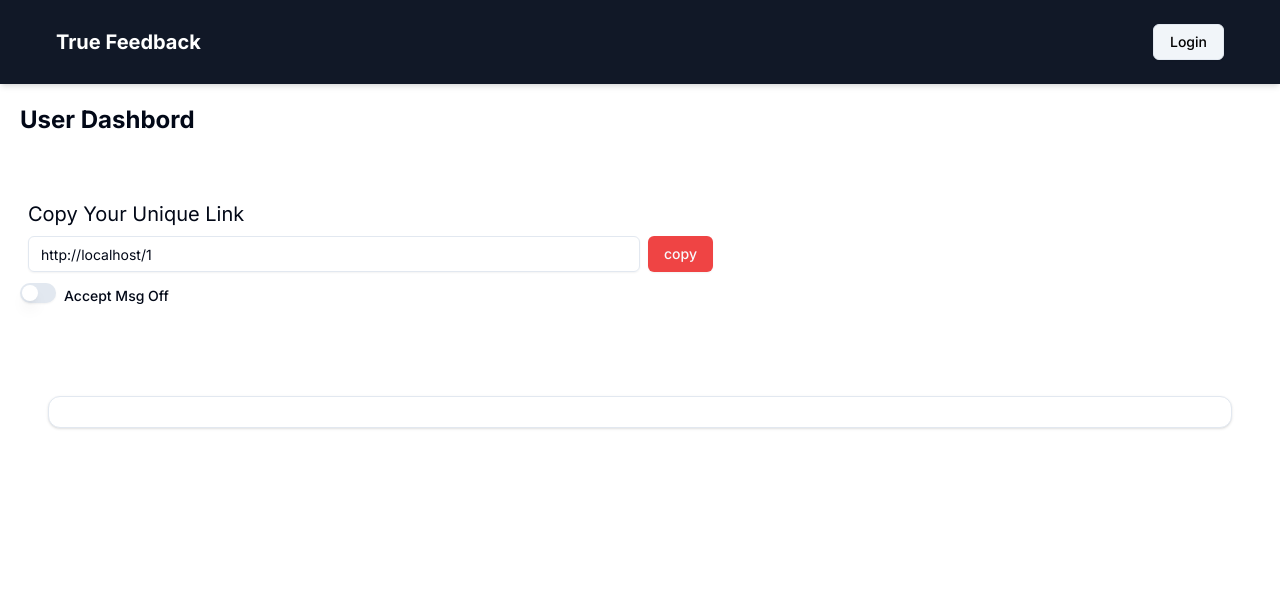
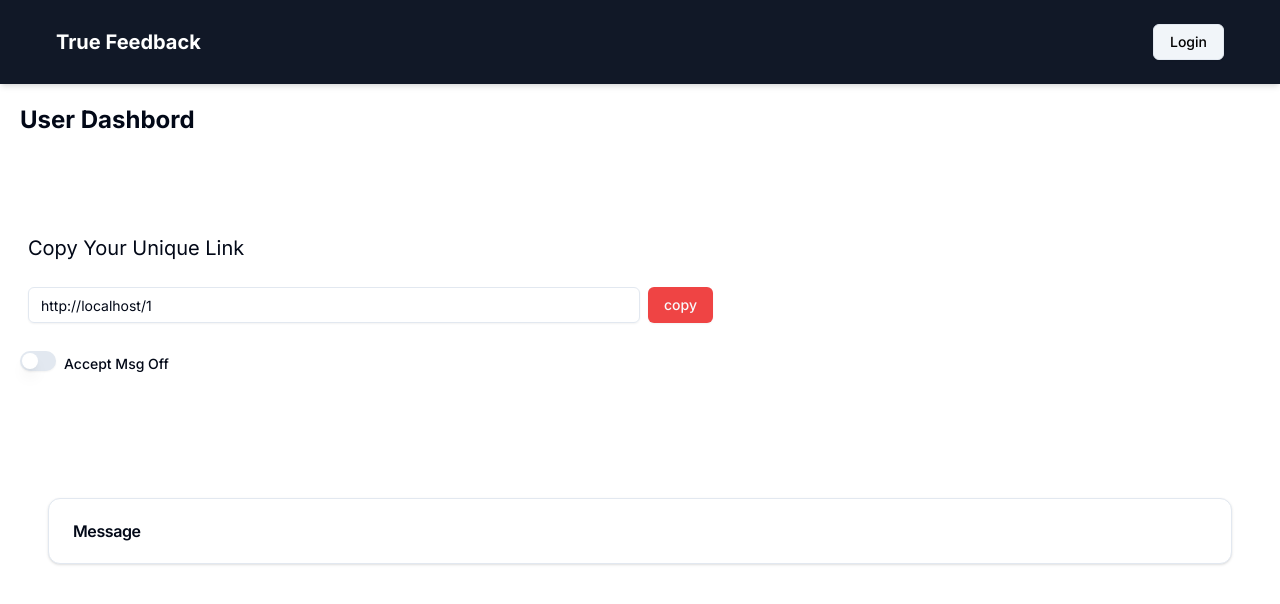
Before and after one commit to 1UDIT/chatBox, a Next.js app: page /dashBorad/1 in a window 1280 px wide. Shown: the top 604 px of the page. Built offline with nearby package versions, Linux system fonts and the light colour scheme; no server answers.

Commit message:
Fix middleware

```diff
--- a/src/app/(app)/dashBorad/[Username]/page.tsx
+++ b/src/app/(app)/dashBorad/[Username]/page.tsx
@@ -21,6 +21,8 @@ export default function page({ params }: { params: { Username: string } }) {
     const CopyUrl = typeof window !== "undefined" ? (`${window.location.origin}/${params.Username}`) : '';
     const { toast } = useToast()
     const passwordRef = useRef(null)
+    // const { data: session } = useSession();
+    // const user : User = session?.user;
 
     const toggle = () => {
         switch (AcptMsg) {
@@ -65,6 +67,9 @@ export default function page({ params }: { params: { Username: string } }) {
                 <span className="text-xl"><Switch checked={AcptMsg} onCheckedChange={() => setAcptMsg((value) => !value)} /><Label className="pl-2">Accept Msg {`${toggle()}`}</Label></span>
 
                 <Card className="mx-7 my-7">
+                    <CardHeader>
+                        <CardTitle>Message</CardTitle>
+                    </CardHeader>
                     <div className="grid grid-cols-1 md:grid-cols-2   z-[1]  dark:text-white">
 
                     </div>
--- a/src/middleware.ts
+++ b/src/middleware.ts
@@ -9,7 +9,6 @@ export const config = {
 export async function middleware(request: NextRequest) {
   const token = await getToken({ req: request });
   const url = request.nextUrl;
-  // console.log(token,"tokens")
 
   // Redirect to dashboard if the user is already authenticated
   // and trying to access sign-in, sign-up, or home page
@@ -18,13 +17,12 @@ export async function middleware(request: NextRequest) {
     (url.pathname.startsWith('/Sign-in') ||
       url.pathname.startsWith('/Sign-up') ||
       url.pathname.startsWith('/verify') ||
-      url.pathname.startsWith('/')
-    )
+      url.pathname === '/')
   ) {
-    return NextResponse.redirect(new URL(`/dashBorad`, request.url));
+    return NextResponse.redirect(new URL('/dashBorad', request.url));
   }
 
-  if (!token && url.pathname.startsWith(`/dashBorad`)) {
+  if (!token && url.pathname.startsWith('/dashBorad')) {
     return NextResponse.redirect(new URL('/Sign-in', request.url));
   }
 
```
Also changed, not shown: src/app/(app)/page.tsx (+0 -7 lines).
